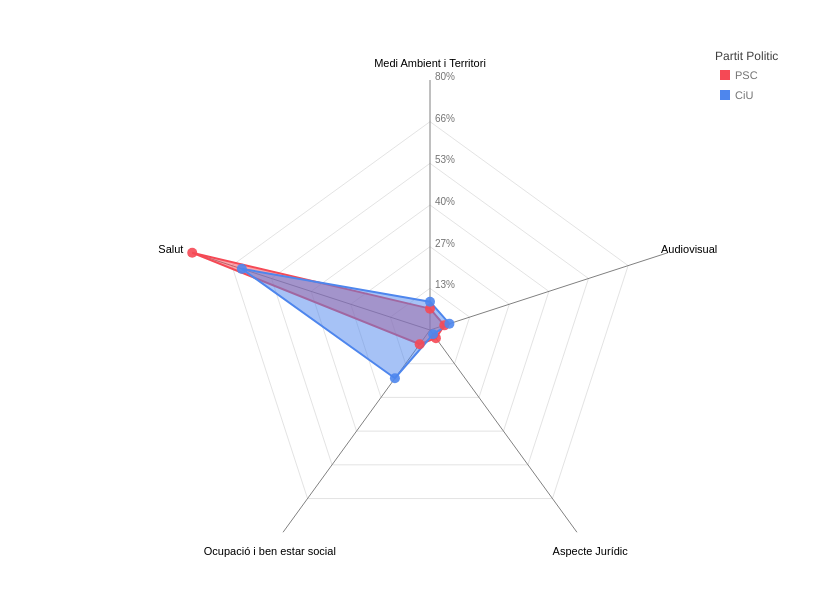
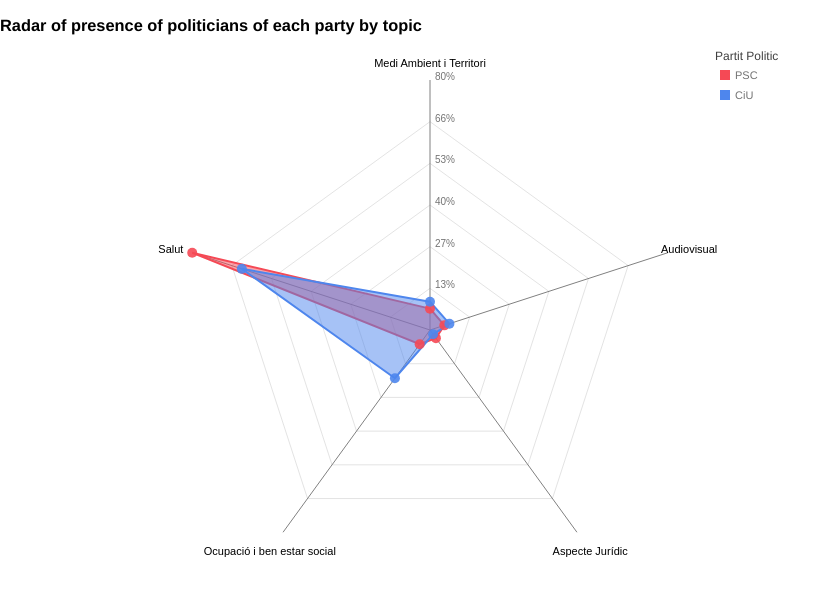
Before and after one commit to open-dogc/open-dogc.github.io, a plain HTML site: page radar2.html in a window 1280 px wide. Shown: the whole page, without its empty margins (0-840 px from the left). Drawn offline with nearby package versions, Linux system fonts and the light colour scheme.

Commit message:
Update radar2.html

```diff
--- a/radar2.html
+++ b/radar2.html
@@ -22,6 +22,7 @@
   </head>
   <body>
     <div id="body">
+    	<h3>Radar of presence of politicians of each party by topic</h3>
 	  <div id="chart"></div>
     </div>
 
```
